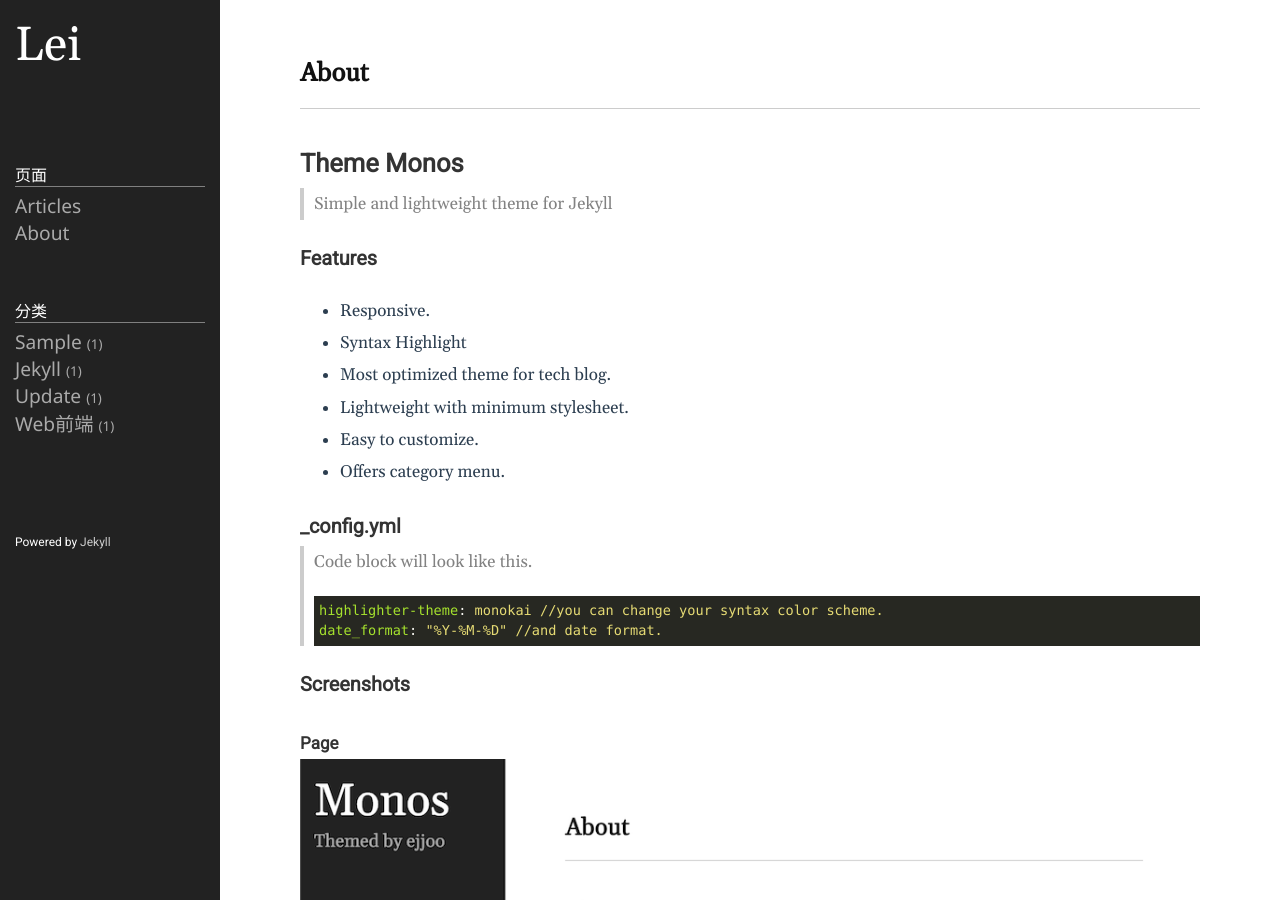
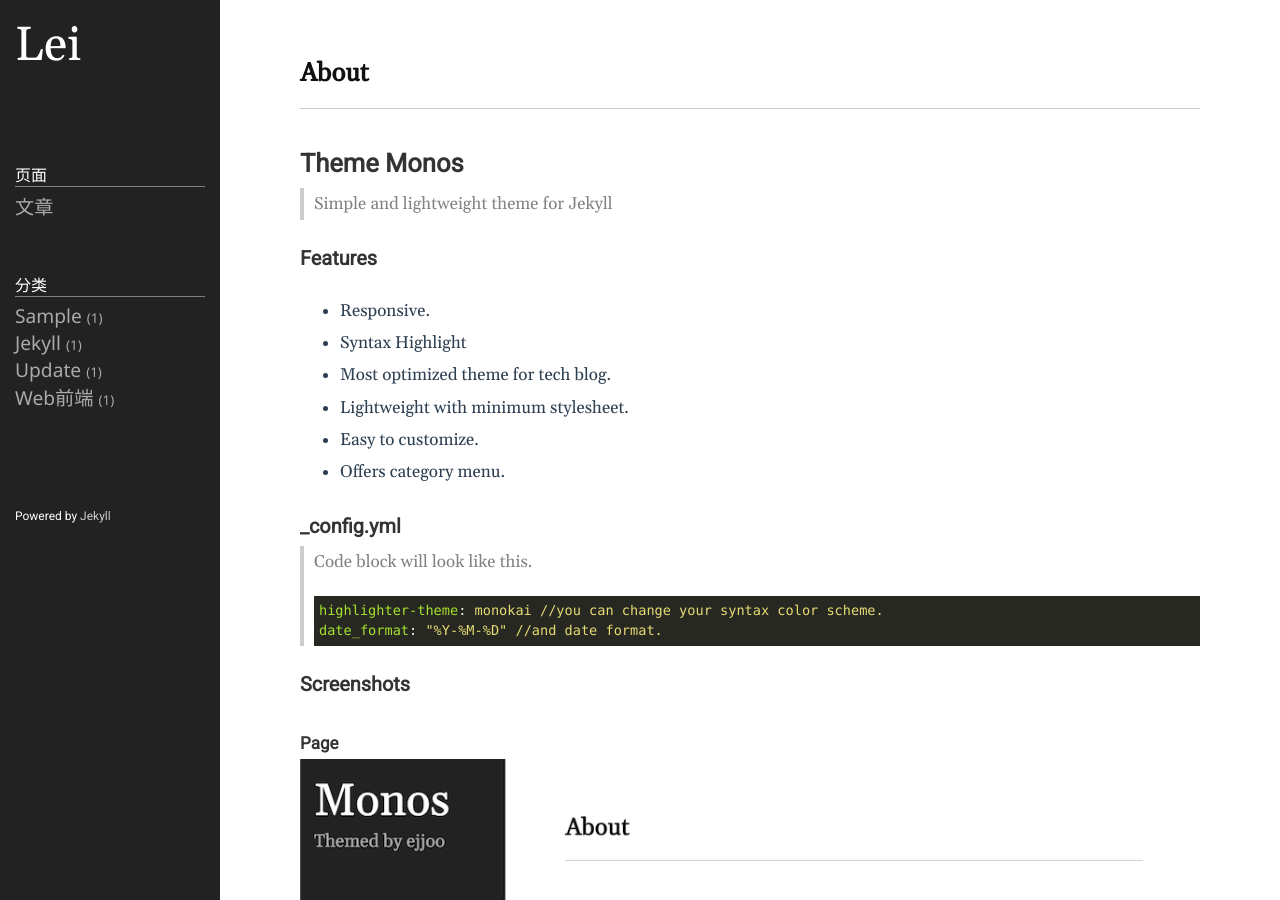
Before and after one commit to Honlay/Honlay.github.io, a Jekyll site: the page built from README.md, in a window 1280 px wide and 900 px high. Built offline with Jekyll 4.4.1, drawn with Linux system fonts in a browser that asks for light colours.

Commit message:
Update sidebar.html

```diff
--- a/_includes/sidebar.html
+++ b/_includes/sidebar.html
@@ -15,20 +15,9 @@
 	<ul class="nav">
       <li class="nav-title">页面</li>
 	  <li>
-	  	<a class="nav-item" href="/">Articles</a>
+	  	<a class="nav-item" href="/">文章</a>
 	  </li>
-	  {% assign pages_list = site.pages %}
-	  {% for node in pages_list %}
-	    {% if node.title != null %}
-	      {% if node.layout == "page" %}
-	        <li>
-	        	<a class="nav-item" href="{{ node.url }}">
-	            	{{ node.title }}
-	            </a>
-	        </li>
-	      {% endif %}
-	    {% endif %}
-	  {% endfor %}
+
 	</ul>
 </div>
 
```
